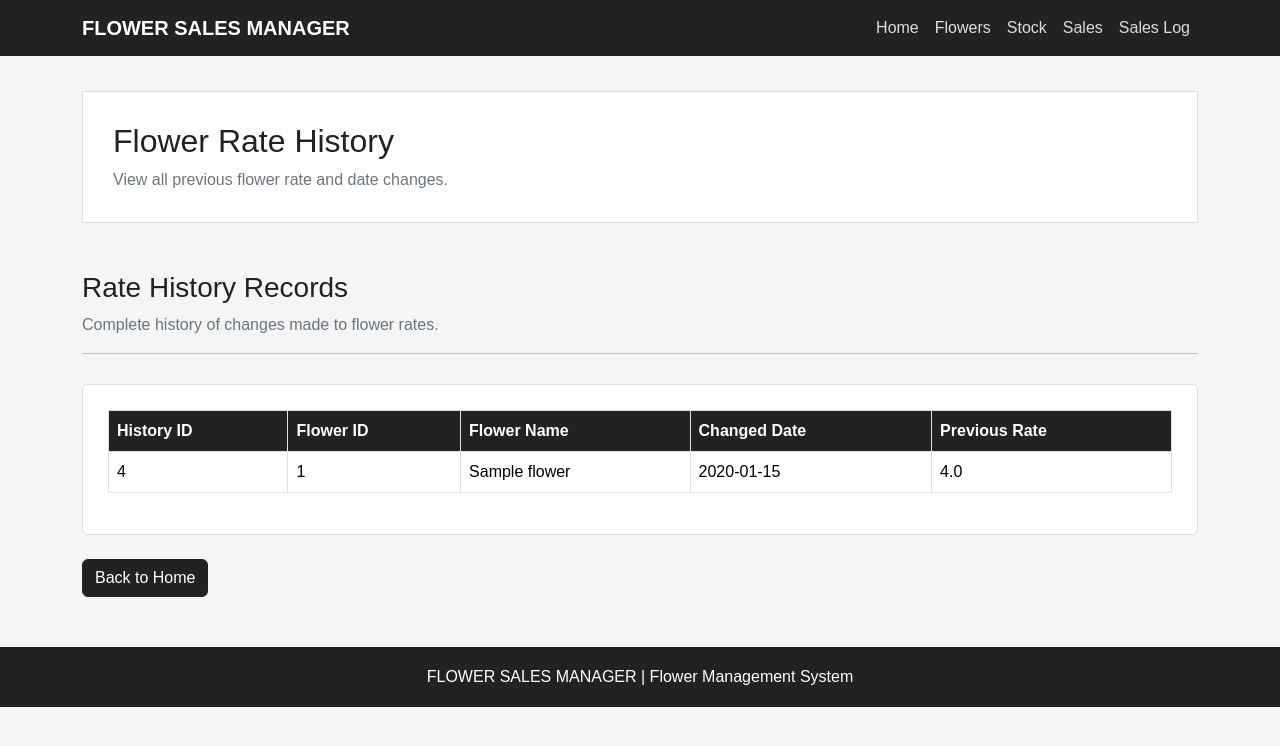
After one commit to oemsayandh/spring-boot-sales-manger, a Spring Boot app: page /rate-history/showHistory in a window 1280 px wide. The commit adds this page. Shown: the top 746 px of the page. Run offline with Spring Boot 4, Linux system fonts and the light colour scheme; tables that the repository leaves empty hold one stand-in row (values such as "Sample post").

Commit message:
rate history feature added, if condition change in rate details updates on rate history

```diff
--- a/flower-sales-manager/src/main/java/com/company/controller/FlowerRateDetailsController.java
+++ b/flower-sales-manager/src/main/java/com/company/controller/FlowerRateDetailsController.java
@@ -20,6 +20,7 @@ public class FlowerRateDetailsController {
 	private FlowerRateDetailsService flowerRateDetailsService;
 	@Autowired
 	private FlowerService flowersService;
+
 
 	@GetMapping({"/","/home"})
 	public String home() {
--- /dev/null
+++ b/flower-sales-manager/src/main/java/com/company/controller/RateHistorydDetailsController.java
@@ -0,0 +1,29 @@
+package com.company.controller;
+
+import org.springframework.beans.factory.annotation.Autowired;
+import org.springframework.stereotype.Controller;
+import org.springframework.ui.Model;
+import org.springframework.web.bind.annotation.GetMapping;
+import org.springframework.web.bind.annotation.RequestMapping;
+
+import com.company.service.RateHistorydDetailsService;
+
+@Controller
+@RequestMapping("/rate-history")
+public class RateHistorydDetailsController {
+	@Autowired
+	private RateHistorydDetailsService rateHistorydDetailsService;
+
+	@GetMapping({"/","/home"})
+		public String home() {
+			return "home";
+		}
+
+	@GetMapping("/showHistory")
+	public String showAllhistory(Model model) {
+		model.addAttribute("showHistory", rateHistorydDetailsService.showAllRateHistory());
+		return "rate-history";
+	}
+
+
+}
--- /dev/null
+++ b/flower-sales-manager/src/main/resources/templates/rate-history.html
@@ -0,0 +1,269 @@
+
+<!DOCTYPE html>
+<html xmlns:th="http://www.thymeleaf.org">
+
+<head>
+    <title>Flower Rate History</title>
+    <meta charset="UTF-8">
+    <meta name="viewport" content="width=device-width, initial-scale=1">
+
+    <link href="https://cdn.jsdelivr.net/npm/bootstrap@5.3.3/dist/css/bootstrap.min.css"
+          rel="stylesheet">
+
+    <style>
+        body {
+            background-color: #f5f5f5;
+            color: #222;
+            font-family: Arial, sans-serif;
+        }
+
+        .navbar {
+            background-color: #222;
+        }
+
+        .navbar-brand {
+            color: white;
+            font-weight: bold;
+        }
+
+        .nav-link {
+            color: #ddd !important;
+        }
+
+        .nav-link:hover {
+            color: white !important;
+        }
+
+        .page-header {
+            background-color: white;
+            padding: 30px;
+            border: 1px solid #ddd;
+            margin-top: 35px;
+        }
+
+        .history-card {
+            background-color: white;
+            border: 1px solid #ddd;
+            border-radius: 5px;
+            margin-top: 30px;
+        }
+
+        .history-card .card-body {
+            padding: 25px;
+        }
+
+        .table th {
+            background-color: #222;
+            color: white;
+            white-space: nowrap;
+        }
+
+        .table td {
+            vertical-align: middle;
+        }
+
+        .btn-dark {
+            background-color: #222;
+            border-color: #222;
+        }
+
+        .btn-dark:hover {
+            background-color: #444;
+            border-color: #444;
+        }
+
+        footer {
+            background-color: #222;
+            color: white;
+            text-align: center;
+            padding: 18px;
+            margin-top: 50px;
+        }
+    </style>
+</head>
+
+<body>
+
+<!-- NAVIGATION -->
+
+<nav class="navbar navbar-expand-lg">
+    <div class="container">
+
+        <a class="navbar-brand"
+           th:href="@{/flower-stock-details/home}">
+            FLOWER SALES MANAGER
+        </a>
+
+        <button class="navbar-toggler bg-light"
+                type="button"
+                data-bs-toggle="collapse"
+                data-bs-target="#navbarMenu">
+
+            <span class="navbar-toggler-icon"></span>
+
+        </button>
+
+        <div class="collapse navbar-collapse" id="navbarMenu">
+
+            <ul class="navbar-nav ms-auto">
+
+                <li class="nav-item">
+                    <a class="nav-link"
+                       th:href="@{/flower-stock-details/home}">
+                        Home
+                    </a>
+                </li>
+
+                <li class="nav-item">
+                    <a class="nav-link"
+                       th:href="@{/flower-details/add}">
+                        Flowers
+                    </a>
+                </li>
+
+                <li class="nav-item">
+                    <a class="nav-link"
+                       th:href="@{/flower-stock-details/list}">
+                        Stock
+                    </a>
+                </li>
+
+                <li class="nav-item">
+                    <a class="nav-link"
+                       th:href="@{/sales/add}">
+                        Sales
+                    </a>
+                </li>
+
+                <li class="nav-item">
+                    <a class="nav-link"
+                       th:href="@{/sales-log/list}">
+                        Sales Log
+                    </a>
+                </li>
+
+            </ul>
+
+        </div>
+    </div>
+</nav>
+
+
+<!-- PAGE HEADER -->
+
+<div class="container">
+
+    <div class="page-header">
+
+        <div>
+            <h2>Flower Rate History</h2>
+
+            <p class="text-secondary mb-0 mt-2">
+                View all previous flower rate and date changes.
+            </p>
+        </div>
+
+    </div>
+
+
+    <!-- HISTORY RECORDS -->
+
+    <div class="mt-5 mb-4">
+
+        <h3>Rate History Records</h3>
+
+        <p class="text-secondary">
+            Complete history of changes made to flower rates.
+        </p>
+
+        <hr>
+
+    </div>
+
+
+    <div class="history-card">
+
+        <div class="card-body">
+
+            <div class="table-responsive">
+
+                <table class="table table-bordered table-hover">
+
+                    <thead>
+                    <tr>
+                        <th>History ID</th>
+                        <th>Flower ID</th>
+                        <th>Flower Name</th>
+                        <th>Changed Date</th>
+                        <th>Previous Rate</th>
+                    </tr>
+                    </thead>
+
+                    <tbody>
+
+                    <tr th:each="history : ${showHistory}">
+
+                        <td th:text="${history.rateHistoryId}"></td>
+
+                        <td th:text="${history.flowers.flowerId}"></td>
+
+                        <td th:text="${history.flowers.flowerName}"></td>
+
+                        <td th:text="${history.changedDate}"></td>
+
+                        <td th:text="${history.newRate}"></td>
+
+                    </tr>
+
+                    <tr th:if="${#lists.isEmpty(showHistory)}">
+
+                        <td colspan="5"
+                            class="text-center text-secondary p-4">
+
+                            No Rate History Found
+
+                        </td>
+
+                    </tr>
+
+                    </tbody>
+
+                </table>
+
+            </div>
+
+        </div>
+
+    </div>
+
+
+    <!-- QUICK NAVIGATION -->
+
+    <div class="mt-4 mb-5">
+
+        <a th:href="@{/flower-stock-details/home}"
+           class="btn btn-dark">
+            Back to Home
+        </a>
+
+    </div>
+
+</div>
+
+
+<!-- FOOTER -->
+
+<footer>
+
+    <p class="mb-0">
+        FLOWER SALES MANAGER | Flower Management System
+    </p>
+
+</footer>
+
+
+<script src="https://cdn.jsdelivr.net/npm/bootstrap@5.3.3/dist/js/bootstrap.bundle.min.js">
+</script>
+
+</body>
+</html>
```
Also changed, not shown: flower-sales-manager/src/main/java/com/company/service/FlowerRateDetailsServiceImpl.java (+23 -1 lines), flower-sales-manager/src/main/java/com/company/service/RateHistorydDetailsService.java (added, +10 -0 lines), flower-sales-manager/src/main/java/com/company/service/RateHistorydDetailsServiceImpl.java (added, +22 -0 lines), flower-sales-manager/src/main/resources/static/css/style.css (added, +70 -0 lines), flower-sales-manager/src/main/resources/templates/home.html (+24 -72 lines).
